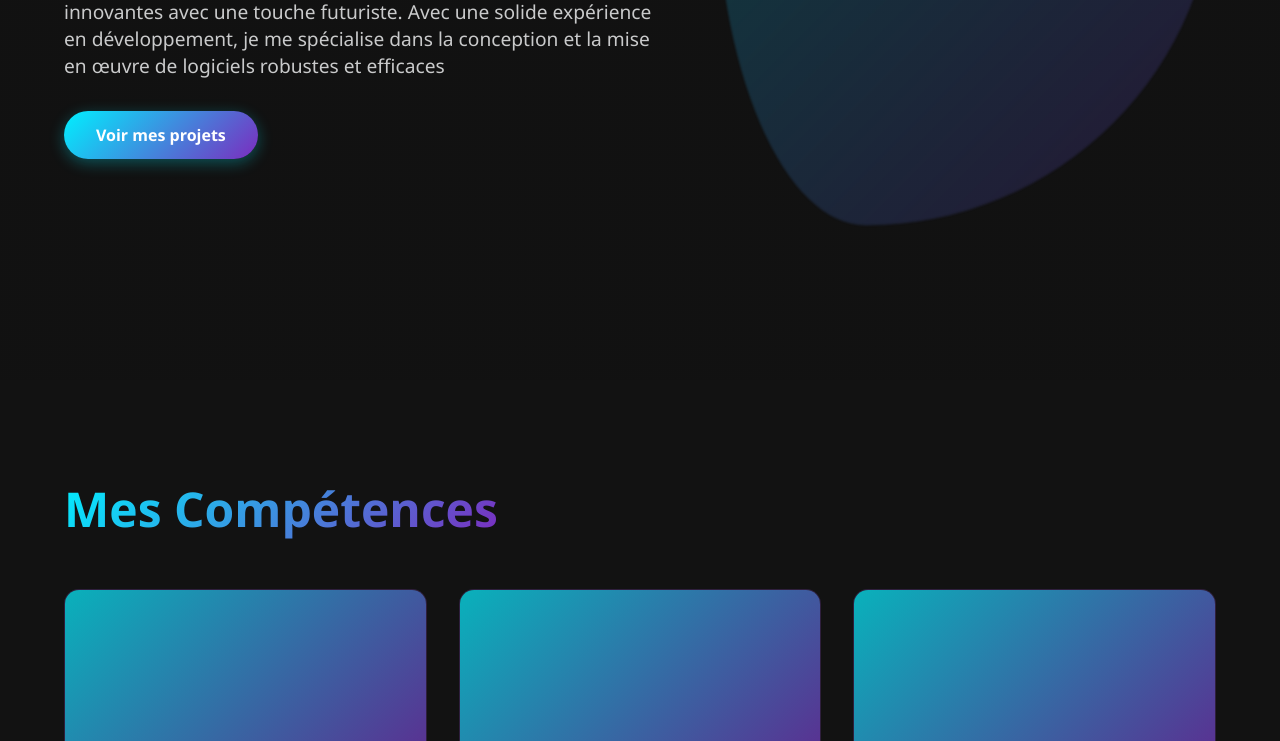
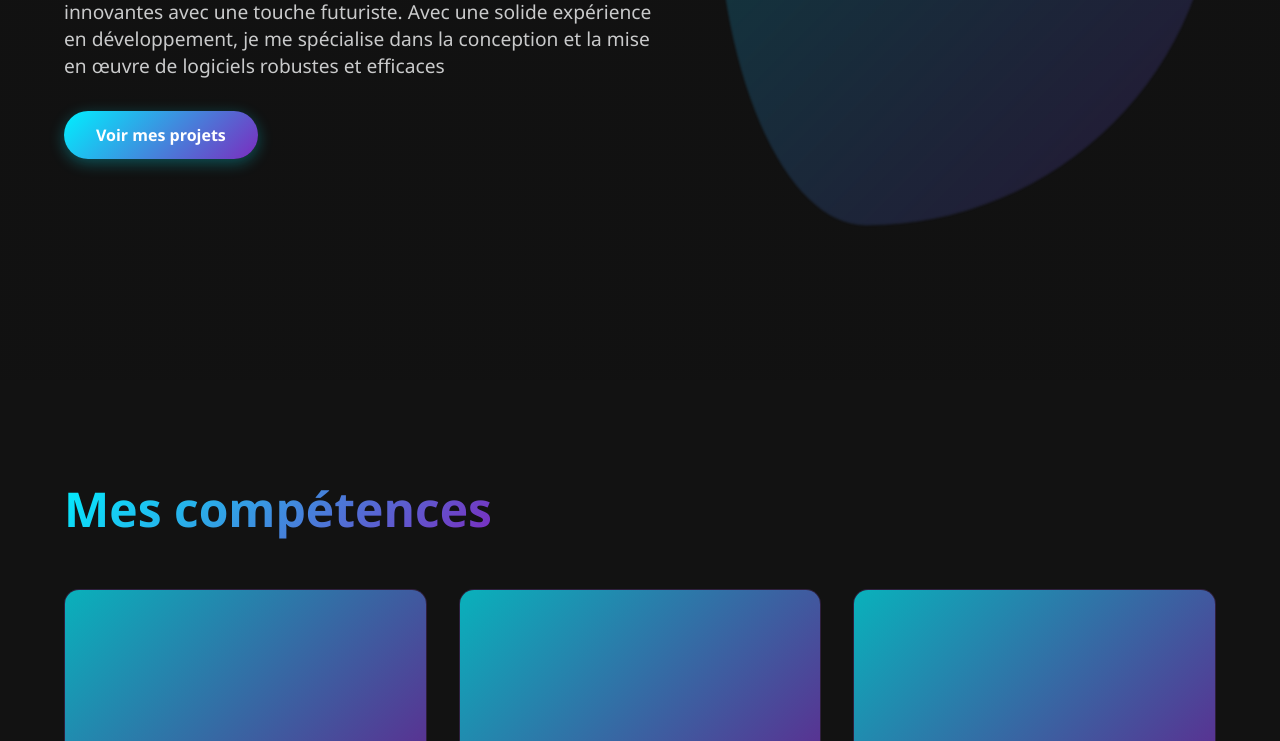
Before and after one commit to danychibox/danychibox.github.io, a plain HTML site: page index.html in a window 1280 px wide. Shown: the part 420-1161 px from the top of the page. Drawn offline with Linux system fonts and the light colour scheme.

```diff
--- a/index.html
+++ b/index.html
@@ -348,7 +348,7 @@
     </section>
 
 <section id="skills"> <!-- anciennement "projects" -->
-    <h2 class="section-title">Mes Compétences</h2>
+    <h2 class="section-title">Mes compétences</h2>
            <div class="projects-grid">
         <div class="project-card">
              <div class="project-img"></div>
```
